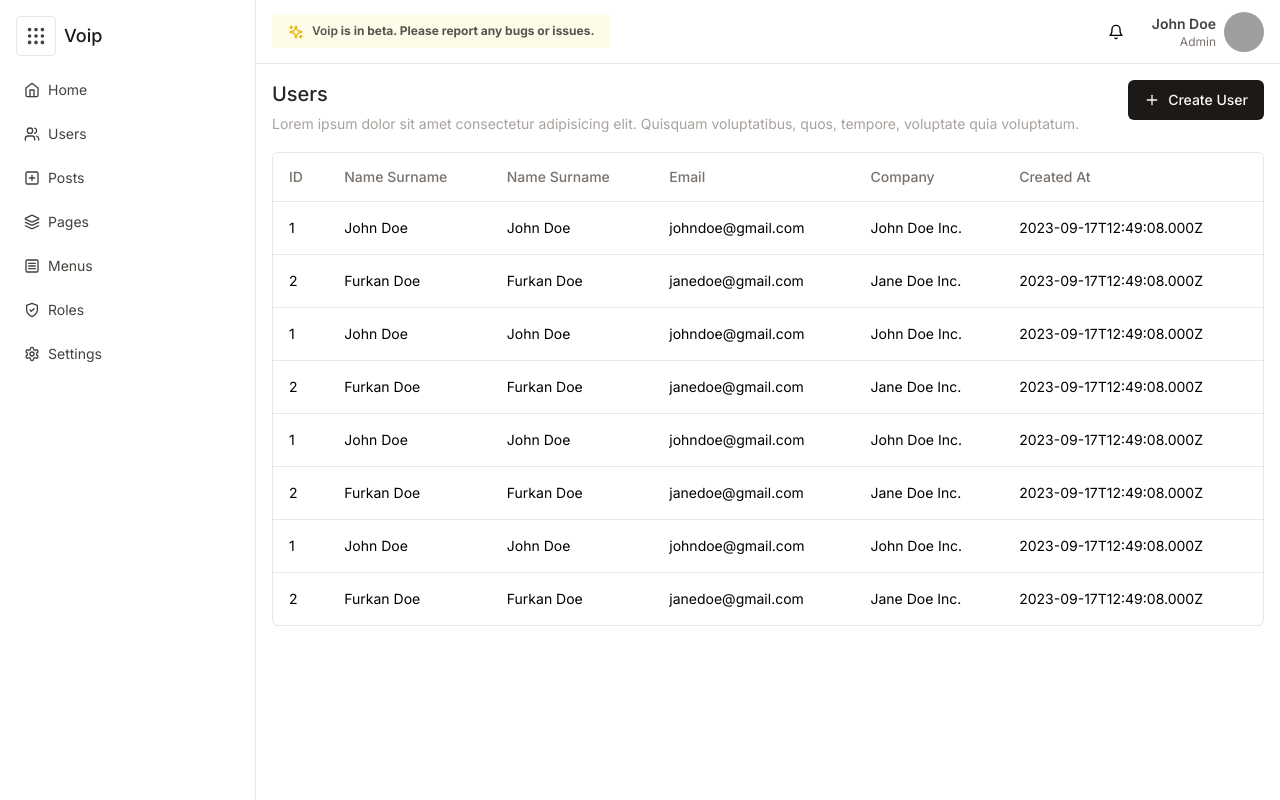
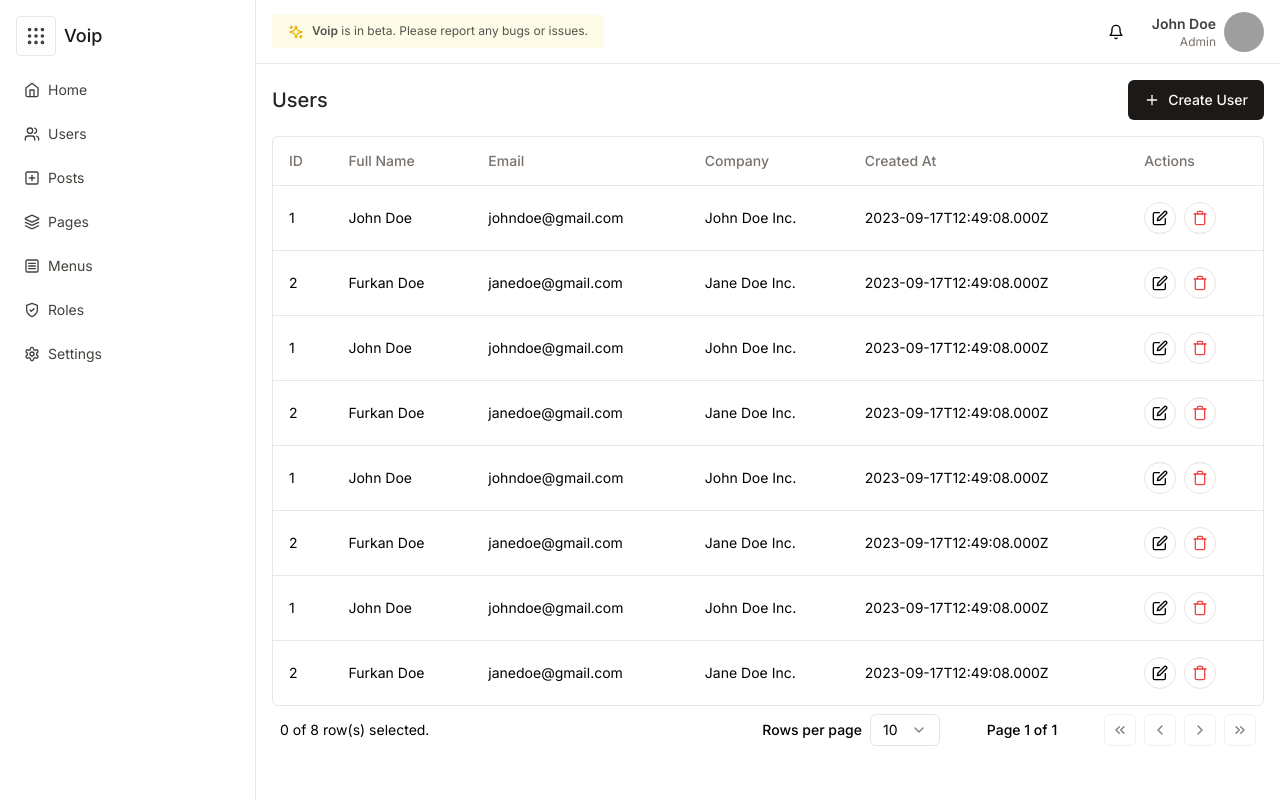
Before and after one commit to emirrtopaloglu/voip-client, a Next.js app: page /admin/users in a window 1280 px wide. Built offline with nearby package versions, Linux system fonts and the light colour scheme; grey boxes are pictures that could not be loaded.

Commit message:
add pagination

```diff
--- a/app/admin/users/columns.tsx
+++ b/app/admin/users/columns.tsx
@@ -2,6 +2,8 @@
 
 import { ColumnDef } from "@tanstack/react-table";
 import type { User } from "./types";
+import { Button } from "@/components/ui/button";
+import { Edit, Trash } from "lucide-react";
 
 export const columns: ColumnDef<User>[] = [
   {
@@ -9,18 +11,9 @@ export const columns: ColumnDef<User>[] = [
     header: "ID",
   },
   {
-    accessorKey: "firstName",
-    header: "Name Surname",
-    cell: ({ row }) => (
-      <span>{`${row.getValue("firstName")} ${row.getValue("lastName")}`}</span>
-    ),
-  },
-  {
-    accessorKey: "lastName",
-    header: "Name Surname",
-    cell: ({ row }) => (
-      <span>{`${row.getValue("firstName")} ${row.getValue("lastName")}`}</span>
-    ),
+    accessorKey: "name",
+    accessorFn: (row) => `${row.firstName} ${row.lastName}`,
+    header: "Full Name",
   },
   {
     accessorKey: "email",
@@ -34,4 +27,17 @@ export const columns: ColumnDef<User>[] = [
     accessorKey: "createdAt",
     header: "Created At",
   },
+  {
+    header: "Actions",
+    cell: (row) => (
+      <div className="space-x-2">
+        <Button variant="outline" size="icon" className="rounded-full w-8 h-8">
+          <Edit size={16} />
+        </Button>
+        <Button variant="outline" size="icon" className="rounded-full w-8 h-8">
+          <Trash size={16} className="text-red-500" />
+        </Button>
+      </div>
+    ),
+  },
 ];
--- a/app/admin/users/data-table.tsx
+++ b/app/admin/users/data-table.tsx
@@ -14,7 +14,8 @@ import {
   TableHead,
   TableHeader,
   TableRow,
-} from "@/components/ui/table";
+} from "@/components/ui/data-table";
+import { DataTablePagination } from "@/components/ui/data-table-pagination";
 
 interface DataTableProps<TData, TValue> {
   columns: ColumnDef<TData, TValue>[];
@@ -29,9 +30,11 @@ export function DataTable<TData, TValue>({
     data,
     columns,
     getCoreRowModel: getCoreRowModel(),
+    manualPagination: true,
   });
 
   return (
+    <div className="space-y-2">
       <div className="rounded-md border">
         <Table>
           <TableHeader>
@@ -59,14 +62,20 @@ export function DataTable<TData, TValue>({
                 >
                   {row.getVisibleCells().map((cell) => (
                     <TableCell key={cell.id}>
-                    {flexRender(cell.column.columnDef.cell, cell.getContext())}
+                      {flexRender(
+                        cell.column.columnDef.cell,
+                        cell.getContext()
+                      )}
                     </TableCell>
                   ))}
                 </TableRow>
               ))
             ) : (
               <TableRow>
-              <TableCell colSpan={columns.length} className="h-24 text-center">
+                <TableCell
+                  colSpan={columns.length}
+                  className="h-24 text-center"
+                >
                   No results.
                 </TableCell>
               </TableRow>
@@ -74,5 +83,7 @@ export function DataTable<TData, TValue>({
           </TableBody>
         </Table>
       </div>
+      <DataTablePagination table={table} />
+    </div>
   );
 }
--- a/app/admin/users/page.tsx
+++ b/app/admin/users/page.tsx
@@ -9,21 +9,18 @@ export default async function UsersPage() {
 
   return (
     <section id="users-page" className="space-y-4">
-      <div className="flex justify-between">
-        <div>
-          <h1 className="text-xl font-medium mb-1">Users</h1>
-          <p className="text-sm text-stone-400 leading-6">
-            Lorem ipsum dolor sit amet consectetur adipisicing elit. Quisquam
-            voluptatibus, quos, tempore, voluptate quia voluptatum.
-          </p>
-        </div>
+      <div className="flex justify-between items-center">
+        <h1 className="text-xl font-medium">Users</h1>
         <Button>
           <Plus size={16} className="inline-block mr-2" />
           Create User
         </Button>
       </div>
       <div>
-        <DataTable columns={columns} data={[...users, ...users, ...users, ...users]} />
+        <DataTable
+          columns={columns}
+          data={[...users, ...users, ...users, ...users]}
+        />
       </div>
     </section>
   );
--- a/components/layout/navbar-main.tsx
+++ b/components/layout/navbar-main.tsx
@@ -20,12 +20,12 @@ export default function NavbarMain() {
       id="app-header"
       className="bg-white py-2 px-4 flex items-center justify-between w-full h-16 border-b"
     >
-      <div>
-        <h6 className="text-xs bg-yellow-50 py-2 px-4 text-stone-600">
+      <div className="bg-yellow-50 py-2 px-4">
+        <p className="text-xs text-stone-600">
           <Sparkles size={16} className="inline-block mr-2 text-yellow-500" />
           <span className="font-semibold">Voip</span> is in beta. Please report
           any bugs or issues.
-        </h6>
+        </p>
       </div>
       <div className="flex items-center">
         <Tooltip>
--- /dev/null
+++ b/components/ui/data-table-pagination.tsx
@@ -0,0 +1,96 @@
+import {
+  ChevronLeft,
+  ChevronRight,
+  ChevronsLeft,
+  ChevronsRight,
+} from "lucide-react";
+import { Table } from "@tanstack/react-table";
+import { Button } from "./button";
+import {
+  Select,
+  SelectContent,
+  SelectItem,
+  SelectTrigger,
+  SelectValue,
+} from "./select";
+
+interface DataTablePaginationProps<TData> {
+  table: Table<TData>;
+}
+
+export function DataTablePagination<TData>({
+  table,
+}: DataTablePaginationProps<TData>) {
+  return (
+    <div className="flex items-center justify-between px-2">
+      <div className="flex-1 text-sm text-muted-foreground">
+        {table.getFilteredSelectedRowModel().rows.length} of{" "}
+        {table.getFilteredRowModel().rows.length} row(s) selected.
+      </div>
+      <div className="flex items-center space-x-6 lg:space-x-8">
+        <div className="flex items-center space-x-2">
+          <p className="text-sm font-medium">Rows per page</p>
+          <Select
+            value={`${table.getState().pagination.pageSize}`}
+            onValueChange={(value) => {
+              table.setPageSize(Number(value));
+            }}
+          >
+            <SelectTrigger className="h-8 w-[70px]">
+              <SelectValue placeholder={table.getState().pagination.pageSize} />
+            </SelectTrigger>
+            <SelectContent side="top">
+              {[7, 10, 25, 50, 100].map((pageSize) => (
+                <SelectItem key={pageSize} value={`${pageSize}`}>
+                  {pageSize}
+                </SelectItem>
+              ))}
+            </SelectContent>
+          </Select>
+        </div>
+        <div className="flex w-[100px] items-center justify-center text-sm font-medium">
+          Page {table.getState().pagination.pageIndex + 1} of{" "}
+          {table.getPageCount()}
+        </div>
+        <div className="flex items-center space-x-2">
+          <Button
+            variant="outline"
+            className="hidden h-8 w-8 p-0 lg:flex"
+            onClick={() => table.setPageIndex(0)}
+            disabled={!table.getCanPreviousPage()}
+          >
+            <span className="sr-only">Go to first page</span>
+            <ChevronsLeft className="h-4 w-4" />
+          </Button>
+          <Button
+            variant="outline"
+            className="h-8 w-8 p-0"
+            onClick={() => table.previousPage()}
+            disabled={!table.getCanPreviousPage()}
+          >
+            <span className="sr-only">Go to previous page</span>
+            <ChevronLeft className="h-4 w-4" />
+          </Button>
+          <Button
+            variant="outline"
+            className="h-8 w-8 p-0"
+            onClick={() => table.nextPage()}
+            disabled={!table.getCanNextPage()}
+          >
+            <span className="sr-only">Go to next page</span>
+            <ChevronRight className="h-4 w-4" />
+          </Button>
+          <Button
+            variant="outline"
+            className="hidden h-8 w-8 p-0 lg:flex"
+            onClick={() => table.setPageIndex(table.getPageCount() - 1)}
+            disabled={!table.getCanNextPage()}
+          >
+            <span className="sr-only">Go to last page</span>
+            <ChevronsRight className="h-4 w-4" />
+          </Button>
+        </div>
+      </div>
+    </div>
+  );
+}
```
Also changed, not shown: components/ui/data-table.tsx (renamed from components/ui/table.tsx). Lines whose indentation alone changed are shown as unchanged.
